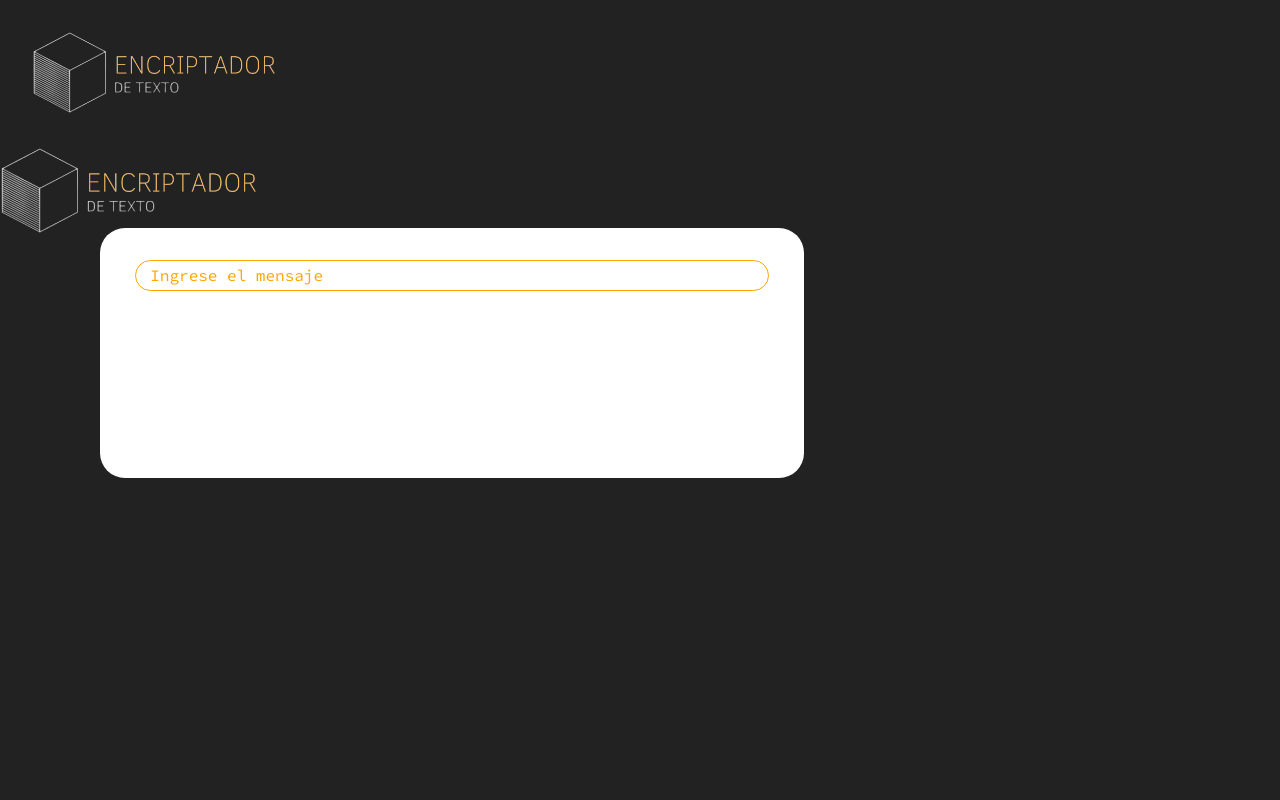
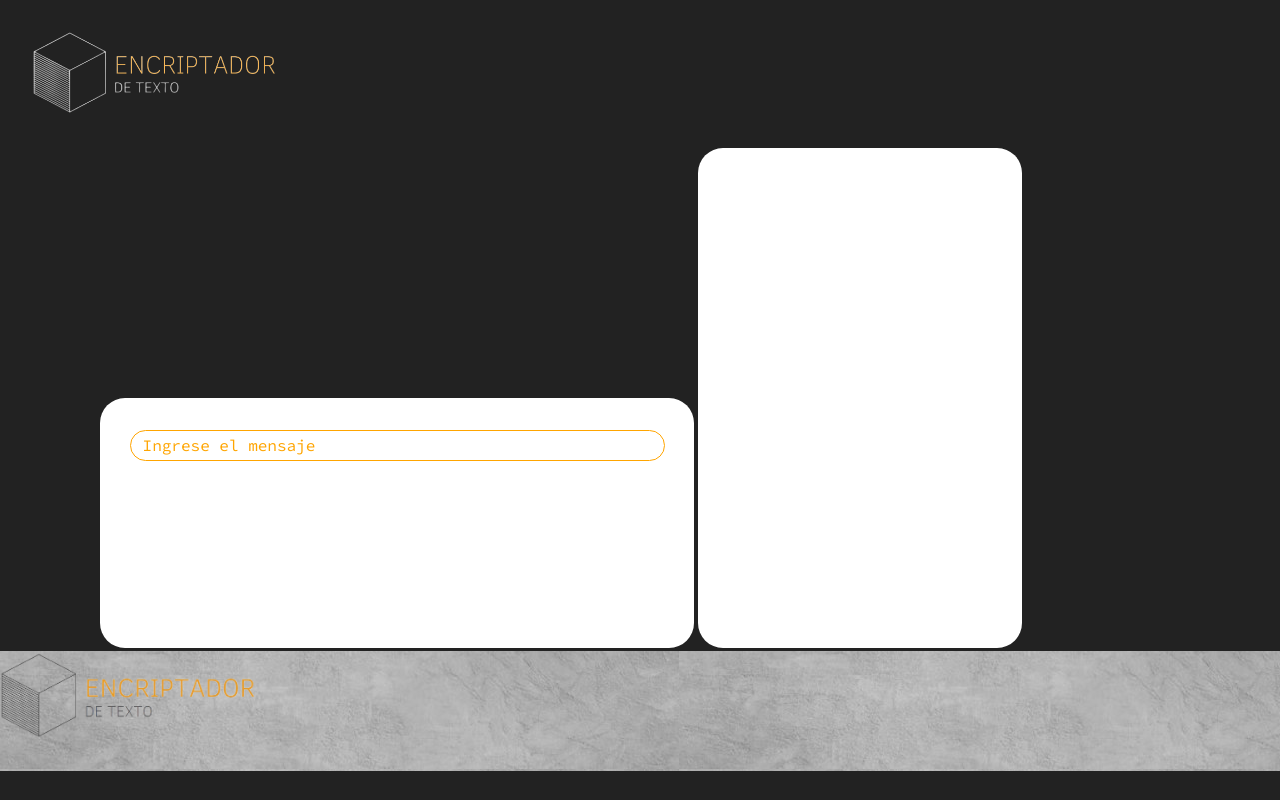
Before and after one commit to AnyUser2/Proyecto-encriptador-Alura-challenge, a plain HTML site: page index.html in a window 1280 px wide. Drawn offline with Linux system fonts and the light colour scheme.

Commit message:
Correccion del posicionamiento del footer, adicion del contenedor del mensaje encriptado y adicion de background para el footer

```diff
--- a/index.html
+++ b/index.html
@@ -15,13 +15,14 @@
 
                     <div class="logo_header">
 
-                        <h1><img src="imagenes/logo.png" alt="Logo principal" class="logo"></h1>
+                        <h1><img src="imagenes/logo.png" alt="Logo encriptador" class="logo"></h1>
 
                     </div>
 
                 </header>
 
                 <main>
+
 
                     <div id="contenedor_principal">
 
@@ -38,10 +39,15 @@
                         </form>
 
                     </div>
+
+                    <div id="contenedor_encriptado">
+
+                    </div>
+
                 </main>
 
                 <footer>
-                    <h1><img src="imagenes/logo.png" alt="Logo principal" class="logo"></h1>
+                    <h1><img src="imagenes/logo_oscuro.png" alt="Logo encriptador" class="logo"></h1>
                 </footer>
     </body>
 
--- a/style.css
+++ b/style.css
@@ -4,6 +4,7 @@ body {
 
 main{
     padding: 0 100px;
+
 }
 
 .logo_header{
@@ -15,12 +16,12 @@ main{
 }
 
 #contenedor_principal{
+    display: inline-block;
     width: 55%;
     height: 250px;
-    margin:  80px auto;
     background-color: white;
     border-radius: 25px;
-    position: absolute;
+    position:relative
 }
 
 #contenedor_mensaje{
@@ -35,7 +36,6 @@ main{
     background-color: white;
     border-radius: 25px;
     width: 85.8%;
-    /*display: block;*/
     position: absolute;
     padding: 6px 2%;
     border: orange 1px solid;
@@ -58,3 +58,16 @@ main{
     outline: none;
     width: calc(100% - 2em);
 }
+
+#contenedor_encriptado{
+    background-color: white;
+    width: 30%;
+    height: 500px;
+    display: inline-block;
+    border-radius: 25px;
+}
+
+footer{
+    height: 120px;
+    background: url(imagenes/bg_footer.jpg);
+}
```
Also changed, not shown: imagenes/bg_footer.jpg (added), imagenes/logo_oscuro.png (added).
